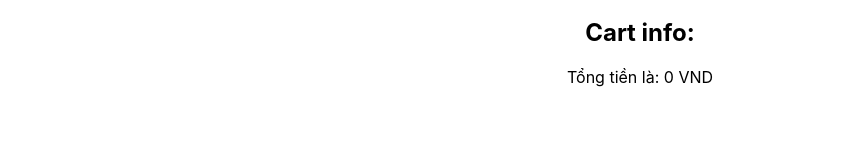
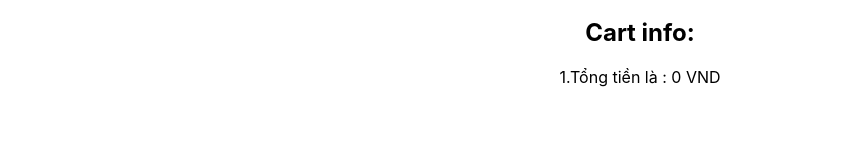
Before and after one commit to tuananh5189/recoil-simple-cart-demo, a React (Create React App) app: page / in a window 1280 px wide. Shown: the part 137-294 px from the top of the page, without its empty margins (0-861 px from the left). Built offline with nearby package versions, Linux system fonts and the light colour scheme.

Commit message:
update v1

```diff
--- a/src/features/cart/components/CartInfo/index.jsx
+++ b/src/features/cart/components/CartInfo/index.jsx
@@ -20,7 +20,7 @@ function CartInfo(props) {
         }
       </ul>
 
-      <p>Tổng tiền là: {total} VND</p>
+      <p>1.Tổng tiền là : {total} VND</p>
     </div>
   );
 }
```
